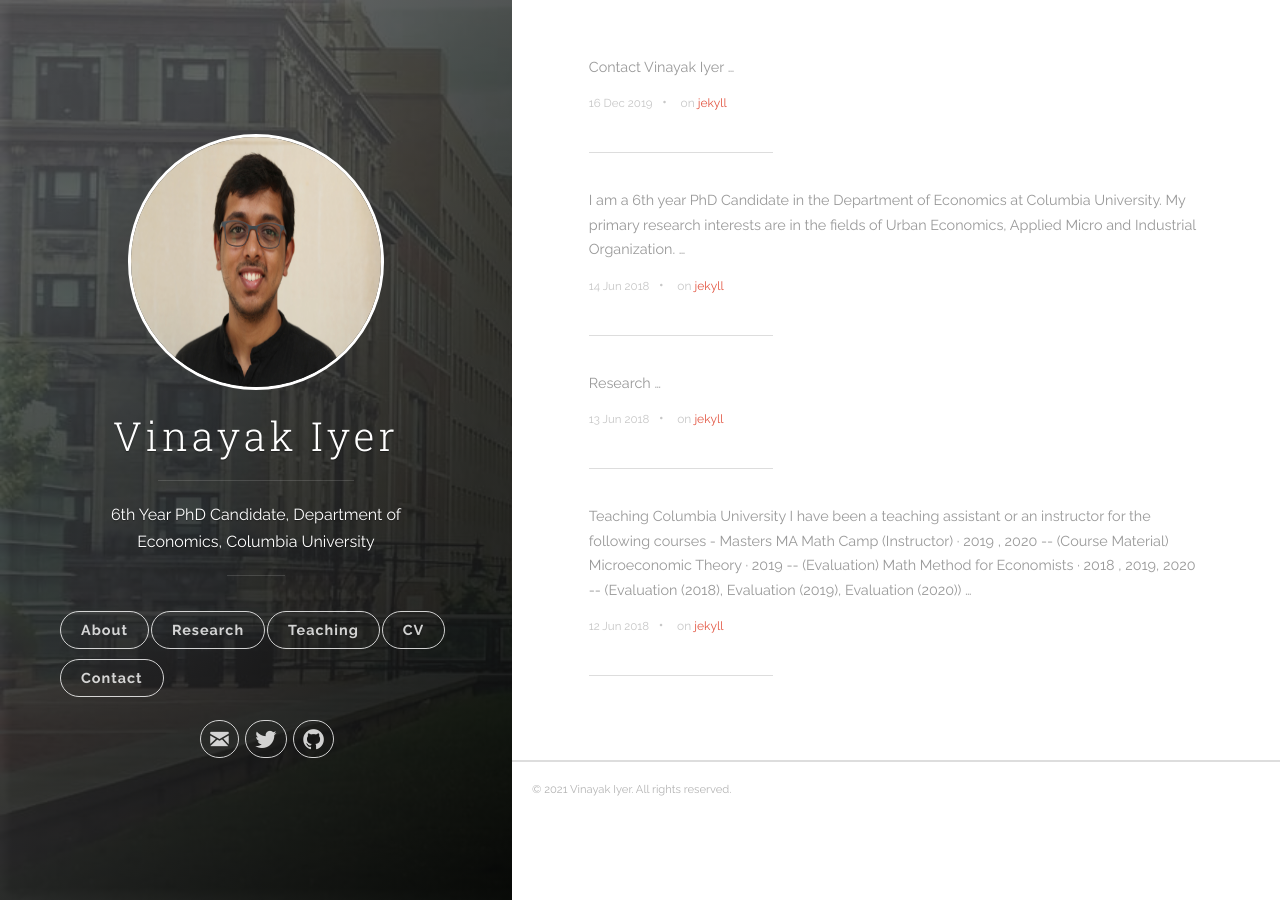
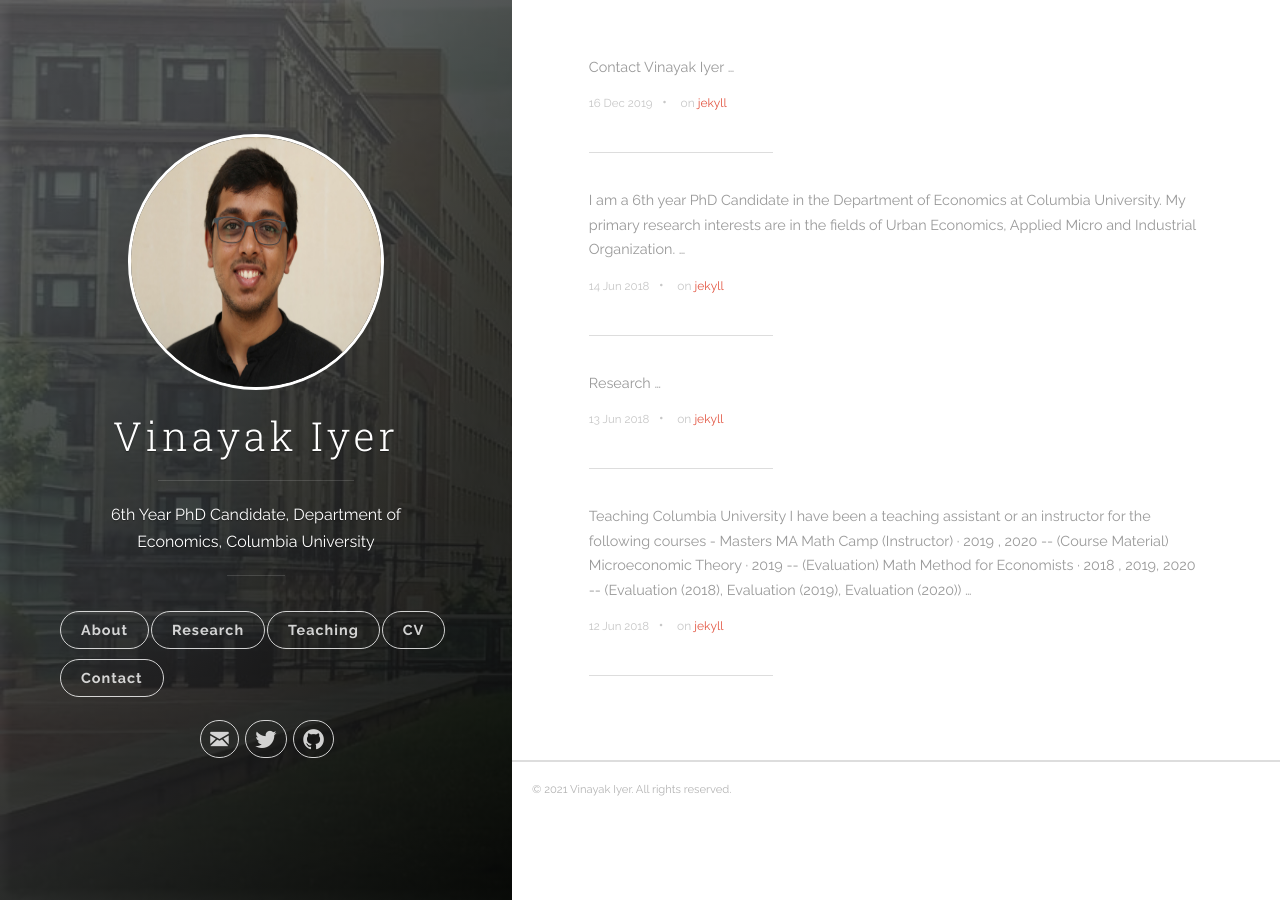
Before and after one commit to vinayakiyer/vinayakiyer.github.io, a Jekyll site: the page built from index.html, in a window 1280 px wide. Built offline with Jekyll 4.4.1, drawn with Linux system fonts in a browser that asks for light colours; the list of posts is cut into pages by our own code.

Commit message:
Update header.html

```diff
--- a/_includes/header.html
+++ b/_includes/header.html
@@ -9,7 +9,7 @@
     <div class="panel-main__inner panel-inverted">
     <div class="panel-main__content">
         <a href="{{ site.baseurl }}/" title="link to home of {{ site.title }}">
-          <img src="{{ site.baseurl }}/images/pic11.jpg" class="user-image" alt="My Profile Photo">
+          <img src="{{ site.baseurl }}/images/pic12.jpg" class="user-image" alt="My Profile Photo">
           <h1 class="panel-cover__title panel-title">{{ site.title }}</h1>
         </a>
         <hr class="panel-cover__divider">
```
